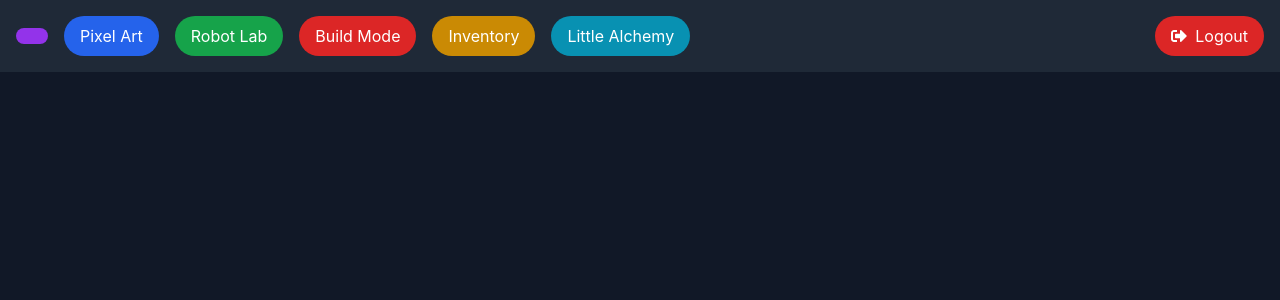
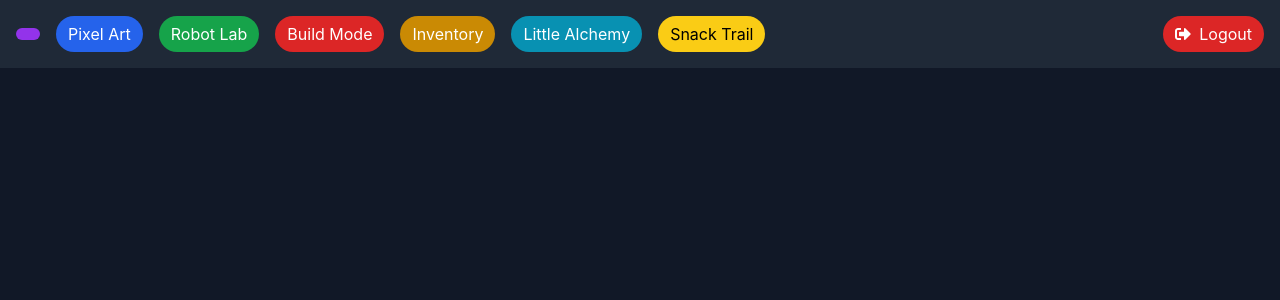
Before and after one commit to markmangroup/brian_m, a React (Create React App) app: page /gimkit in a window 1280 px wide. Shown: the top 300 px of the page. Built offline with nearby package versions, Linux system fonts and the light colour scheme; no server answers; sample sign-in values are in the browser's storage.

Commit message:
Update App.js

```diff
--- a/src/App.js
+++ b/src/App.js
@@ -1,15 +1,17 @@
 import React from 'react';
 import { BrowserRouter as Router, Routes, Route, Link, NavLink, Navigate } from 'react-router-dom';
 import { AuthProvider, useAuth } from './contexts/AuthContext';
-import PixelArtMaker from './components/PixelArtMaker';
-import RobotLab from './components/RobotLab';
-import LegoBuildMode from './components/LegoBuildMode';
-import LegoInventory from './components/LegoInventory';
-import LittleAlchemy from './components/LittleAlchemy';
-import Login from './components/Login';
+
+import PixelArtMaker   from './components/PixelArtMaker';
+import RobotLab        from './components/RobotLab';
+import LegoBuildMode   from './components/LegoBuildMode';
+import LegoInventory   from './components/LegoInventory';
+import LittleAlchemy   from './components/LittleAlchemy';
+import SnackTrail      from './components/SnackTrail';          // ← NEW
+import Login           from './components/Login';
 import { FaSignOutAlt } from 'react-icons/fa';
 
-// Protected Route component
+/* ---------- PRIVATE ROUTE ---------- */
 function PrivateRoute({ children }) {
   const { currentUser } = useAuth();
   return currentUser ? children : <Navigate to="/login" />;
@@ -20,39 +22,36 @@ function AppContent() {
 
   return (
     <div className="min-h-screen bg-gray-900 text-white">
+
+      {/* ---------- NAV BAR ---------- */}
       <nav className="bg-gray-800 p-4">
-        <div className="container mx-auto flex flex-wrap gap-4 items-center">
+        {/* nowrap keeps pills on one row; overflow-x lets you swipe on tiny screens */}
+        <div className="container mx-auto flex flex-nowrap overflow-x-auto gap-4 items-center">
+
           <NavLink
             to="/gimkit"
             className={({ isActive }) =>
-              `px-4 py-2 rounded-full transition-all ${
+              `px-3 py-1.5 rounded-full transition-all ${
                 isActive
                   ? 'bg-purple-600 text-white'
                   : 'bg-gray-700 text-gray-300 hover:bg-gray-600'
               }`
             }
           >
-            {/* Gimkit removed */}
+            {/* Gimkit removed but kept route placeholder */}
           </NavLink>
-          <Link to="/pixel-art" className="px-4 py-2 rounded-full bg-blue-600 hover:bg-blue-500 transition-colors">
-            Pixel Art
-          </Link>
-          <Link to="/robot-lab" className="px-4 py-2 rounded-full bg-green-600 hover:bg-green-500 transition-colors">
-            Robot Lab
-          </Link>
-          <Link to="/lego-build" className="px-4 py-2 rounded-full bg-red-600 hover:bg-red-500 transition-colors">
-            Build Mode
-          </Link>
-          <Link to="/lego-inventory" className="px-4 py-2 rounded-full bg-yellow-600 hover:bg-yellow-500 transition-colors">
-            Inventory
-          </Link>
-          <Link to="/little-alchemy" className="px-4 py-2 rounded-full bg-cyan-600 hover:bg-cyan-500 transition-colors">
-            Little Alchemy
-          </Link>
+
+          <Link to="/pixel-art"      className="px-3 py-1.5 rounded-full bg-blue-600   hover:bg-blue-500   transition-colors">Pixel Art</Link>
+          <Link to="/robot-lab"      className="px-3 py-1.5 rounded-full bg-green-600  hover:bg-green-500  transition-colors">Robot Lab</Link>
+          <Link to="/lego-build"     className="px-3 py-1.5 rounded-full bg-red-600    hover:bg-red-500    transition-colors">Build Mode</Link>
+          <Link to="/lego-inventory" className="px-3 py-1.5 rounded-full bg-yellow-600 hover:bg-yellow-500 transition-colors">Inventory</Link>
+          <Link to="/little-alchemy" className="px-3 py-1.5 rounded-full bg-cyan-600   hover:bg-cyan-500   transition-colors">Little Alchemy</Link>
+          <Link to="/snack-trail"    className="px-3 py-1.5 rounded-full bg-yellow-400 hover:bg-yellow-300 text-black transition-colors">Snack Trail</Link> {/* NEW */}
+
           {currentUser && (
             <button
               onClick={logout}
-              className="ml-auto px-4 py-2 rounded-full bg-red-600 hover:bg-red-500 transition-colors flex items-center gap-2"
+              className="ml-auto px-3 py-1.5 rounded-full bg-red-600 hover:bg-red-500 transition-colors flex items-center gap-2"
             >
               <FaSignOutAlt />
               Logout
@@ -61,50 +60,19 @@ function AppContent() {
         </div>
       </nav>
 
+      {/* ---------- ROUTES ---------- */}
       <div className="container mx-auto p-4">
         <Routes>
-          <Route path="/login" element={<Login />} />
-          <Route path="/gimkit" element={<div />} />
-          <Route
-            path="/pixel-art"
-            element={
-              <PrivateRoute>
-                <PixelArtMaker />
-              </PrivateRoute>
-            }
-          />
-          <Route
-            path="/robot-lab"
-            element={
-              <PrivateRoute>
-                <RobotLab />
-              </PrivateRoute>
-            }
-          />
-          <Route
-            path="/lego-build"
-            element={
-              <PrivateRoute>
-                <LegoBuildMode />
-              </PrivateRoute>
-            }
-          />
-          <Route
-            path="/lego-inventory"
-            element={
-              <PrivateRoute>
-                <LegoInventory />
-              </PrivateRoute>
-            }
-          />
-          <Route
-            path="/little-alchemy"
-            element={
-              <PrivateRoute>
-                <LittleAlchemy />
-              </PrivateRoute>
-            }
-          />
+          <Route path="/login"         element={<Login />} />
+          <Route path="/gimkit"        element={<div />} />
+
+          <Route path="/pixel-art"      element={<PrivateRoute><PixelArtMaker   /></PrivateRoute>} />
+          <Route path="/robot-lab"      element={<PrivateRoute><RobotLab        /></PrivateRoute>} />
+          <Route path="/lego-build"     element={<PrivateRoute><LegoBuildMode   /></PrivateRoute>} />
+          <Route path="/lego-inventory" element={<PrivateRoute><LegoInventory   /></PrivateRoute>} />
+          <Route path="/little-alchemy" element={<PrivateRoute><LittleAlchemy   /></PrivateRoute>} />
+          <Route path="/snack-trail"    element={<PrivateRoute><SnackTrail      /></PrivateRoute>} /> {/* NEW */}
+
           <Route path="/" element={<Navigate to="/gimkit" />} />
         </Routes>
       </div>
```
